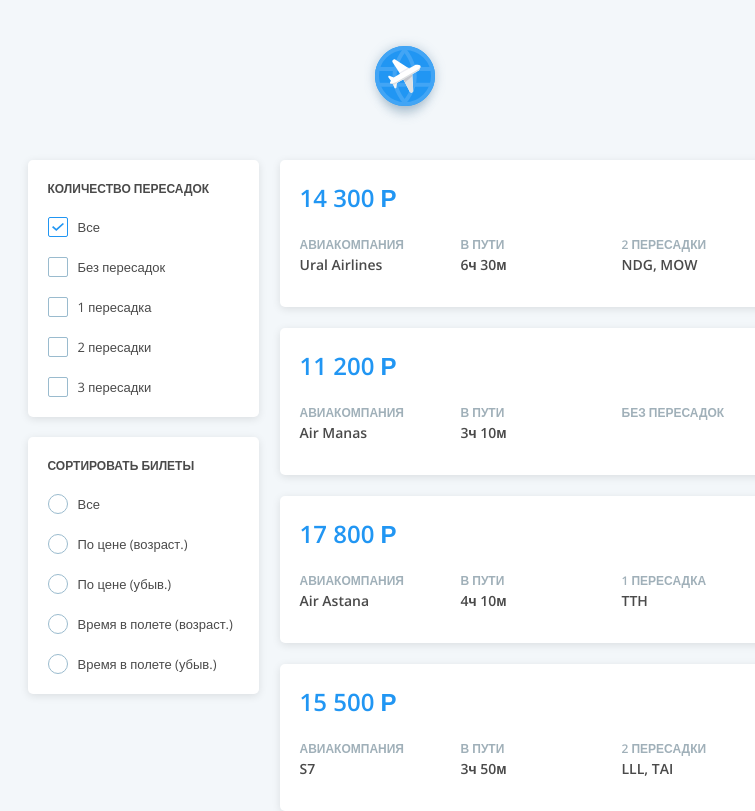
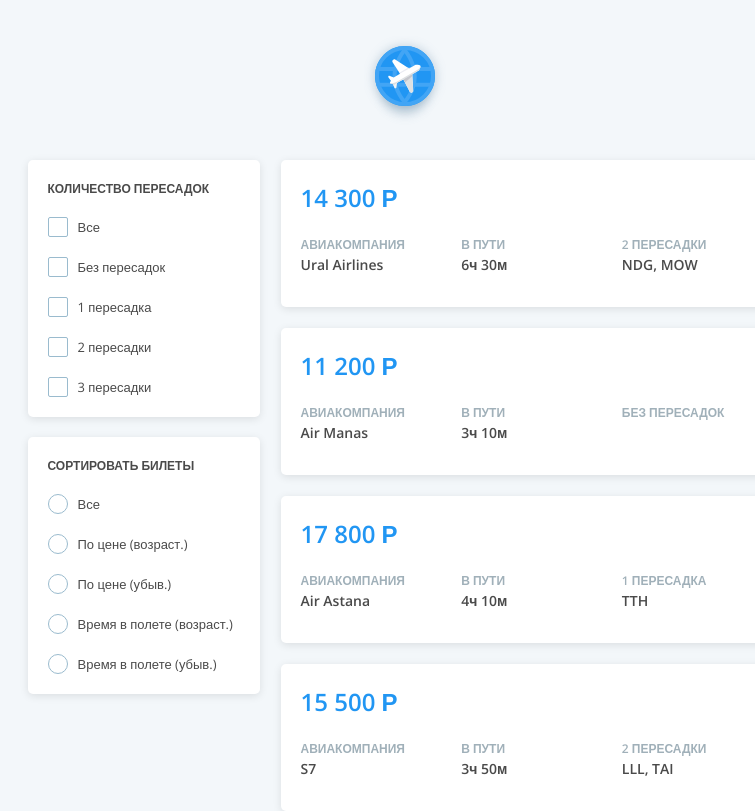
Before and after one commit to maksim4k1/Avia-Travel, a React (Create React App) app: page / in a window 1280 px wide. Shown: the top 811 px of the page, without its empty margins (235-990 px from the left). Built offline with nearby package versions, Linux system fonts and the light colour scheme.

Commit message:
added adaptive layout and added ClearTickets block

```diff
--- a/src/components/Filter/index.jsx
+++ b/src/components/Filter/index.jsx
@@ -6,9 +6,17 @@ import Sort from "../Sort";
 const FilterElement = styled.div`
   width: 100%;
   max-width: 232px;
+  min-width: 232px;
   display: flex;
   flex-flow: column;
   ${gap("20px")}
+  @media screen and (max-width: 650px){
+    max-width: 100%;
+    flex-flow: row;
+  }
+  @media screen and (max-width: 450px){
+    flex-flow: row wrap;
+  }
 `;
 
 function Filter ({changeTransferHandler, changeSortHandler, checkboxes}) {
--- a/src/components/Ticket/index.jsx
+++ b/src/components/Ticket/index.jsx
@@ -4,7 +4,6 @@ import { gap } from "../../styles/mixins";
 
 const TicketElement = styled.li`
   width: 100%;
-  height: 147px;
   padding: 26px 20px 32px;
   display: flex;
   flex-flow: column;
@@ -23,9 +22,14 @@ const Info = styled.ul`
   display: flex;
   justify-content: space-between;
   ${gap("20px")}
+  @media screen and (max-width: 700px){
+    flex-flow: wrap;
+    ${gap("14px")}
+  }
 `;
 const InfoItem = styled.li`
-  width: 141px;
+  width: 100%;
+  max-width: 141px;
 `;
 const InfoTitle = styled.h5`
   color: var(--color-grey);
--- a/src/components/Tickets/index.jsx
+++ b/src/components/Tickets/index.jsx
@@ -4,18 +4,26 @@ import { gap } from "../../styles/mixins";
 import Ticket from "../Ticket";
 
 const TicketsElement = styled.ul`
+  width: 100%;
   display: flex;
   flex-flow: column;
   ${gap("21px")}
+`;
+const ClearTickets = styled.div`
+  margin: 17px 0 0;
+  font-size: 13px;
+  text-align: center;
 `;
 
 function Tickets ({tickets}) {
   return(
     <TicketsElement>
       {
-        tickets.map((ticket, index) => {
+        tickets.length
+        ? tickets.map((ticket, index) => {
           return <Ticket key={index} ticket={ticket}/>
         })
+        : <ClearTickets>Билеты не найдены</ClearTickets>
       }
     </TicketsElement>
   );
--- a/src/pages/Main.jsx
+++ b/src/pages/Main.jsx
@@ -9,21 +9,28 @@ import { useState } from "react/cjs/react.development";
 const MainElement = styled.div`
   display: flex;
   ${gap("21px")}
+  @media screen and (max-width: 650px){
+    flex-flow: column;
+    ${gap("33px")}
+  }
 `;
 
 function Main () {
-  const [transfers, setTransfers] = useState(["all"]);
+  const [transfers, setTransfers] = useState([]);
   const [sort, setSort] = useState("all");
   const [tickets, setTickets] = useState(ticketsArray);
 
   useEffect(() => {
-    const filteredTickets = [...transfers].reduce((defVal, item) => {
+    let filteredTickets = [...transfers].reduce((defVal, item) => {
       if(item === "all"){
         return [...ticketsArray];
       }
       const filteredArray = ticketsArray.filter(el => el.transfers.length === Number(item));
       return [...defVal, ...filteredArray];
     }, []);
+    if(!transfers.length){
+      filteredTickets = ticketsArray;
+    }
     if(sort === "priceUp"){
       setTickets(filteredTickets.sort((a, b) => a.price - b.price));
     } else if(sort === "priceDown"){
@@ -39,7 +46,11 @@ function Main () {
 
   const changeTransferHandler = (event) => {
     if(event.target.value === "all"){
-      setTransfers([event.target.value]);
+      if(!transfers.find(item => item === "all")){
+        setTransfers([event.target.value]);
+      } else{
+        setTransfers([]);
+      }
     } else{
       if(!transfers.find(item => item === event.target.value)){
         if(transfers.find(item => item === "all")){
--- a/src/styles/App.css
+++ b/src/styles/App.css
@@ -1,3 +1,4 @@
 .App{
-  padding: 50px 0;
+  padding-top: 50px;
+  padding-bottom: 50px;
 }
--- a/src/styles/index.css
+++ b/src/styles/index.css
@@ -37,7 +37,7 @@ body{
 }
 
 /* Стили контейнеров */
-.container{width: 100%; max-width: 755px; margin: 0 auto; padding: 0 28px; box-sizing: initial;}
+.container{width: 100%; max-width: calc(755px + (28px * 2)); margin: 0 auto; padding: 0 28px;}
 
 /* Переменные */
 :root{
```
